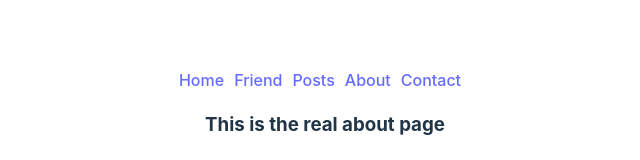
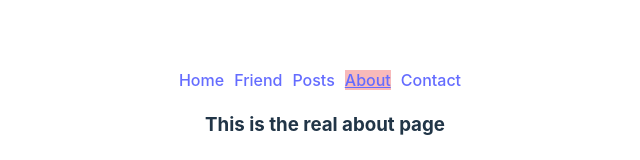
Before and after one commit to shakilahmedshuvo/intro-to-react-router, a React (Vite) app: page /about in a window 1280 px wide. Shown: the part 287-447 px from the top of the page, without its empty margins (315-955 px from the left). Built offline with nearby package versions, Linux system fonts and the light colour scheme.

Commit message:
add active link

```diff
--- /dev/null
+++ b/src/Components/ActiveLink/ActiveLInk.css
@@ -0,0 +1,4 @@
+.active{
+    background-color: rgb(248, 186, 186);
+    text-decoration: underline;
+}
--- /dev/null
+++ b/src/Components/ActiveLink/ActiveLink.jsx
@@ -0,0 +1,15 @@
+import React from 'react';
+import './ActiveLInk.css';
+import { NavLink } from 'react-router-dom';
+
+const ActiveLink = ({ to, children }) => {
+    return (
+        <NavLink
+            to={to}
+            className={({ isActive }) => isActive ? "active" : ""}>
+                {children}
+        </NavLink>
+    );
+};
+
+export default ActiveLink;
--- a/src/Components/Header/Header.jsx
+++ b/src/Components/Header/Header.jsx
@@ -1,15 +1,16 @@
 import React from 'react';
 import { Link } from 'react-router-dom';
 import './Header.css';
+import ActiveLink from '../ActiveLink/ActiveLink';
 
 const Header = () => {
     return (
         <nav>
-            <Link to="/">Home</Link>
-            <Link to="/friend">Friend</Link>
-            <Link to="/posts">Posts</Link>
-            <Link to="/about">About</Link>
-            <Link to="/contact">Contact</Link>
+            <ActiveLink to="/">Home</ActiveLink>
+            <ActiveLink to="/friend">Friend</ActiveLink>
+            <ActiveLink to="/posts">Posts</ActiveLink>
+            <ActiveLink to="/about">About</ActiveLink>
+            <ActiveLink to="/contact">Contact</ActiveLink>
         </nav>
     );
 };
```
